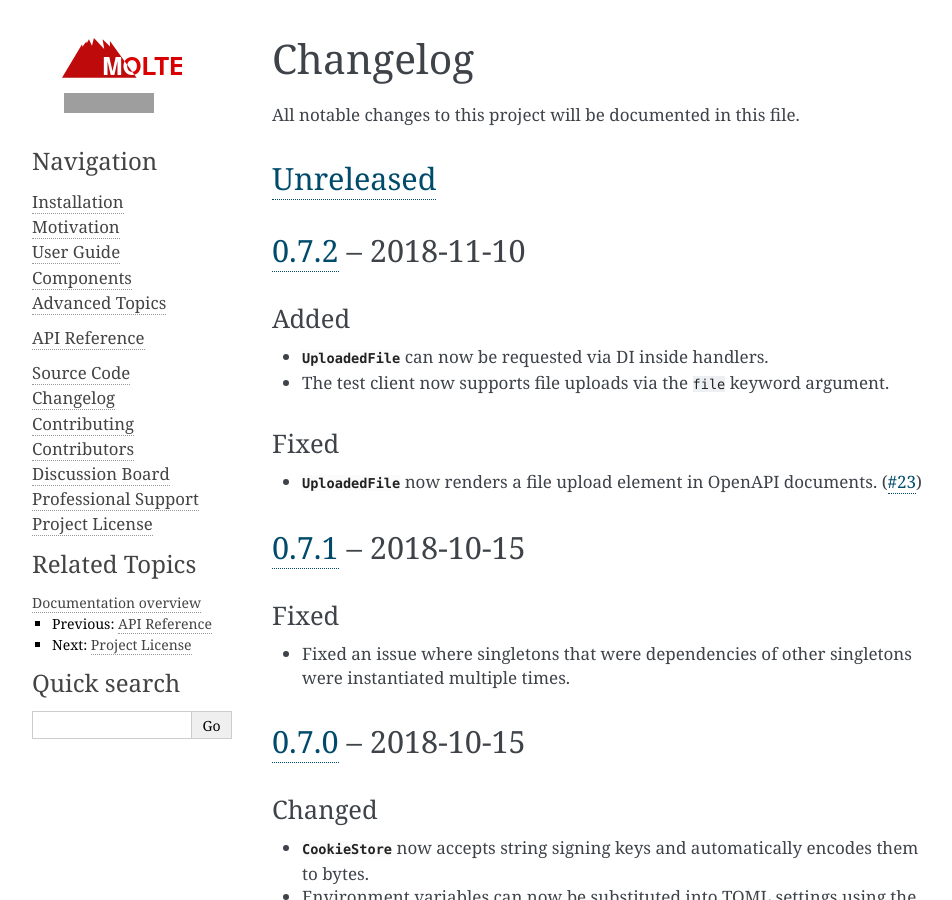
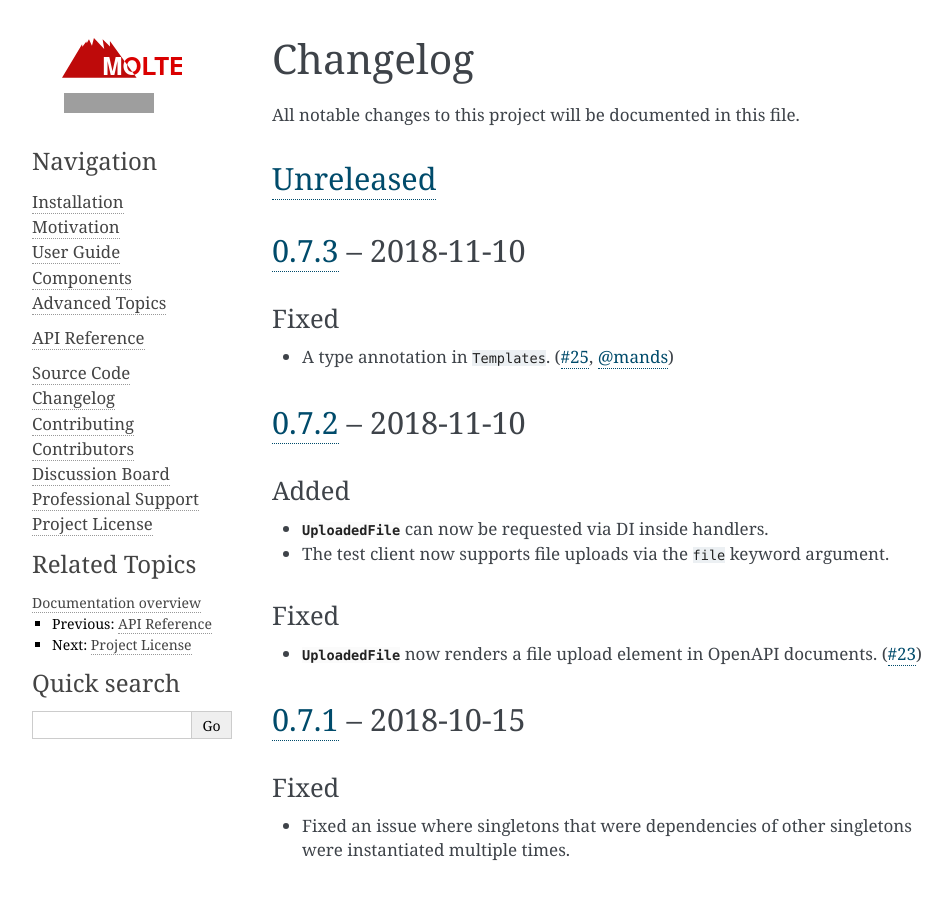
Before and after one commit to Bogdanp/molten, a Sphinx documentation site: the page built from docs/source/changelog.rst, in a window 1280 px wide and 900 px high. Shown: the whole window, without its empty margins (148-1100 px from the left). Built offline with Sphinx 7.4.7, drawn with Linux system fonts in a browser that asks for light colours; grey boxes are pictures that could not be loaded.

Commit message:
doc: update changelog

```diff
--- a/docs/source/changelog.rst
+++ b/docs/source/changelog.rst
@@ -8,6 +8,18 @@ All notable changes to this project will be documented in this file.
 
 `Unreleased`_
 -------------
+
+`0.7.3`_ -- 2018-11-10
+----------------------
+
+Fixed
+^^^^^
+
+* A type annotation in ``Templates``.  (`#25`_, `@mands`_)
+
+.. _#25: https://github.com/Bogdanp/molten/pull/25
+.. _@mands: https://github.com/mands
+
 
 `0.7.2`_ -- 2018-11-10
 ----------------------
@@ -253,7 +265,8 @@ Changed
 * Initial release.
 
 
-.. _Unreleased: https://github.com/Bogdanp/molten/compare/v0.7.2...HEAD
+.. _Unreleased: https://github.com/Bogdanp/molten/compare/v0.7.3...HEAD
+.. _0.7.3: https://github.com/Bogdanp/molten/compare/v0.7.2...v0.7.3
 .. _0.7.2: https://github.com/Bogdanp/molten/compare/v0.7.1...v0.7.2
 .. _0.7.1: https://github.com/Bogdanp/molten/compare/v0.7.0...v0.7.1
 .. _0.7.0: https://github.com/Bogdanp/molten/compare/v0.6.1...v0.7.0
```
